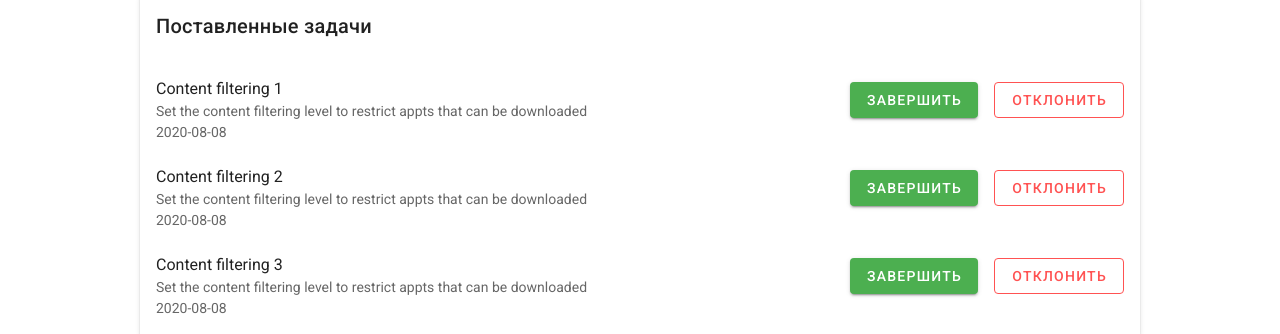
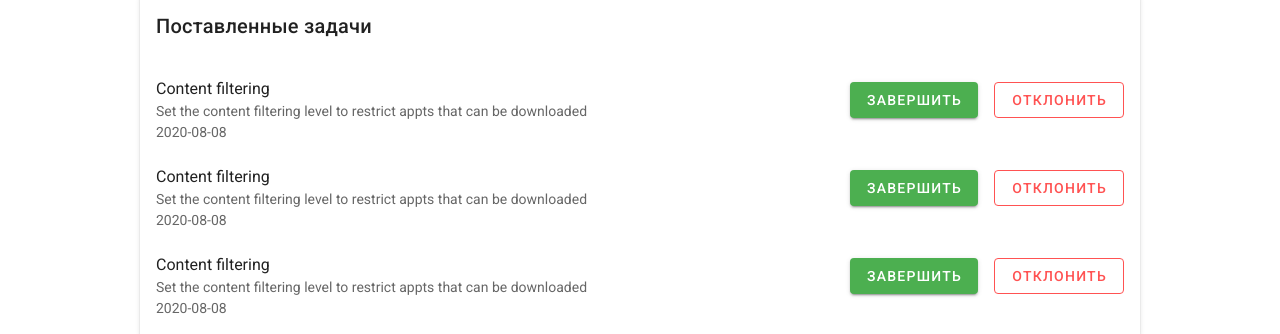
Before and after one commit to dvnikolaev/vue-task-manager, a Vue app: page /tasks in a window 1280 px wide. Shown: the part 266-600 px from the top of the page. Built offline with nearby package versions, Linux system fonts and the light colour scheme.

Commit message:
fix: remove display task.id

```diff
--- a/src/components/Tasks/ItemTask.vue
+++ b/src/components/Tasks/ItemTask.vue
@@ -1,7 +1,7 @@
 <template>
   <v-list-item>
     <v-list-item-content>
-      <v-list-item-title>{{ task.title }} {{ task.id }}</v-list-item-title>
+      <v-list-item-title>{{ task.title }}</v-list-item-title>
       <v-list-item-subtitle>{{ task.description }}</v-list-item-subtitle>
       <v-list-item-subtitle>{{ task.date }}</v-list-item-subtitle>
     </v-list-item-content>
```
